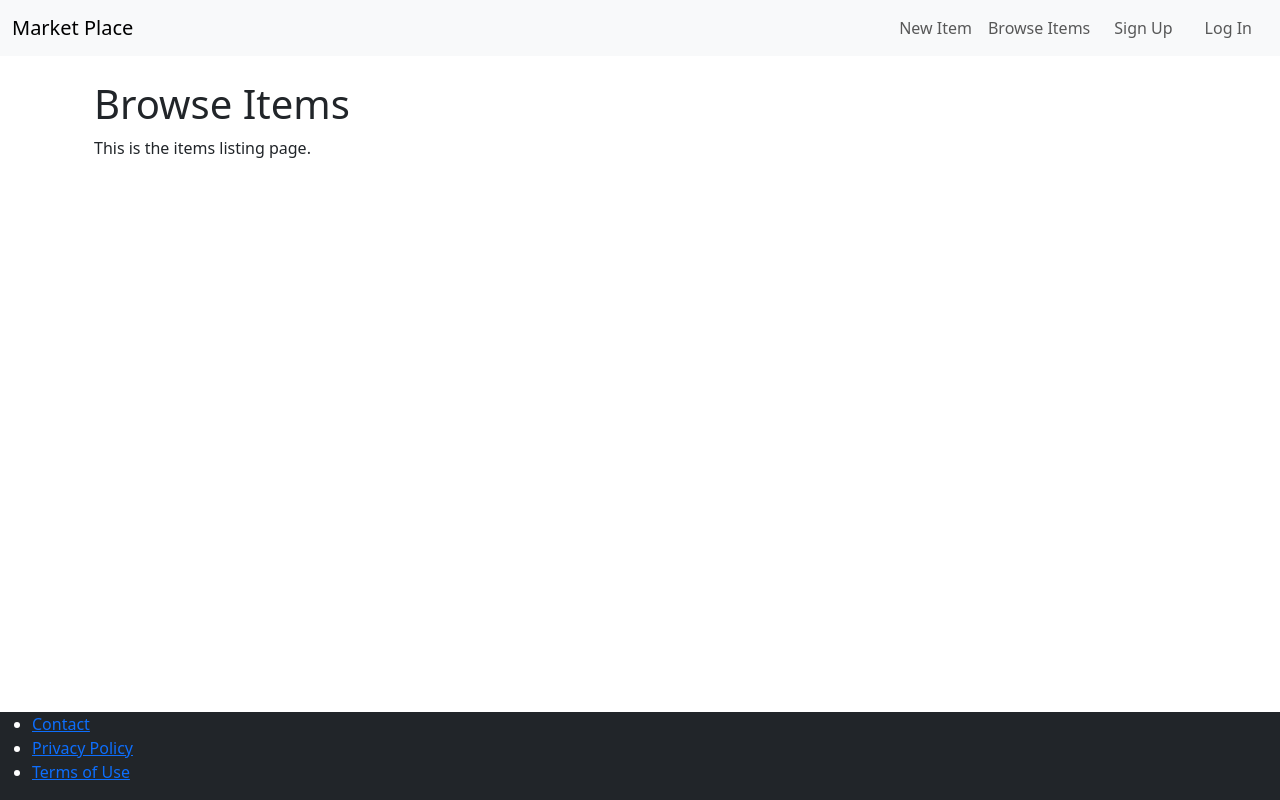
After one commit to laminsaidy/TradingAppPP5, a Django app: page /items/ in a window 1280 px wide. The commit adds this page. Run offline with Django 5.2, Linux system fonts and the light colour scheme.

Commit message:
Add signup, login, browse item, new item, contact functionality and update products/urls.py to include new URL patterns

```diff
--- a/marketplace/urls.py
+++ b/marketplace/urls.py
@@ -1,8 +1,8 @@
-
+# marketplace/urls.py
 from django.contrib import admin
 from django.urls import path, include
 
 urlpatterns = [
     path('admin/', admin.site.urls),
-    path('', include('products.urls')),
+    path('', include('products.urls', namespace='products')),
 ]
--- a/products/templates/products/base.html
+++ b/products/templates/products/base.html
@@ -1,6 +1,8 @@
 <!DOCTYPE html>
 <html>
 <head>
+    <meta charset="utf-8">
+    <meta name="viewport" content="width=device-width, initial-scale=1.0">
     <link href="https://cdn.jsdelivr.net/npm/bootstrap@5.3.0/dist/css/bootstrap.min.css" rel="stylesheet">
     <title>{% block title %}{% endblock %} | Marketplace</title>
     <style>
@@ -24,18 +26,33 @@
         <!-- Navbar -->
         <nav class="navbar navbar-expand-lg navbar-light bg-light">
             <div class="container-fluid">
-                <a class="navbar-brand" href="{% url 'index' %}">Market Place</a>  <!-- Updated to 'index' -->
+                <a class="navbar-brand" href="{% url 'products:index' %}">Market Place</a>
                 <button class="navbar-toggler" type="button" data-bs-toggle="collapse" data-bs-target="#navbarNav" aria-controls="navbarNav" aria-expanded="false" aria-label="Toggle navigation">
                     <span class="navbar-toggler-icon"></span>
                 </button>
                 <div class="collapse navbar-collapse" id="navbarNav">
                     <ul class="navbar-nav ms-auto">
                         <li class="nav-item">
-                            <a class="nav-link" href="{% url 'index' %}">Home</a>  <!-- Updated to 'index' -->
+                            <a class="nav-link" href="{% url 'products:new' %}">New Item</a>
                         </li>
                         <li class="nav-item">
-                            <a class="nav-link" href="{% url 'about' %}">About</a>
+                            <a class="nav-link" href="{% url 'products:items' %}">Browse Items</a>
                         </li>
+                        {% if request.user.is_authenticated %}
+                            <li class="nav-item">
+                                <a class="nav-link btn btn-teal mx-2" href="{% url 'dashboard:index' %}">Dashboard</a>
+                            </li>
+                            <li class="nav-item">
+                                <a class="nav-link btn btn-teal mx-2" href="{% url 'conversation:inbox' %}">Inbox</a>
+                            </li>
+                        {% else %}
+                            <li class="nav-item">
+                                <a class="nav-link btn btn-teal mx-2" href="{% url 'products:signup' %}">Sign Up</a>
+                            </li>
+                            <li class="nav-item">
+                                <a class="nav-link btn btn-gray mx-2" href="{% url 'products:login' %}">Log In</a>
+                            </li>
+                        {% endif %}
                     </ul>
                 </div>
             </div>
@@ -49,8 +66,16 @@
         </div>
 
         <!-- Footer -->
-        <footer class="mt-5 text-center bg-light py-3">
-            <p>&copy; 2025 Marketplace</p>
+        <footer class="py-6 px-6 flex justify-between bg-dark text-white mt-5">
+            <div class="w-2/3 pr-10">
+            </div>
+            <div class="w-1/3">
+                <ul class="space-y-2">
+                    <li><a href="{% url 'products:contact' %}" class="text-lg text-teal-500 hover:text-teal-700">Contact</a></li>
+                    <li><a href="#" class="text-lg text-teal-500 hover:text-teal-700">Privacy Policy</a></li>
+                    <li><a href="#" class="text-lg text-teal-500 hover:text-teal-700">Terms of Use</a></li>
+                </ul>
+            </div>
         </footer>
     </div>
 
--- a/products/templates/products/contact.html
+++ b/products/templates/products/contact.html
@@ -2,7 +2,6 @@
 
 {% block title %}Contact{% endblock %}
 
-
 {% block content %}
 <p>The contact page.</p>
 {% endblock %}
--- /dev/null
+++ b/products/templates/products/items.html
@@ -0,0 +1,10 @@
+{% extends 'products/base.html' %}
+
+{% block title %}Browse Items - Marketplace{% endblock %}
+
+{% block content %}
+<div class="container">
+    <h1>Browse Items</h1>
+    <p>This is the items listing page.</p>
+</div>
+{% endblock %}
--- a/products/urls.py
+++ b/products/urls.py
@@ -1,8 +1,15 @@
+# products/urls.py
 from django.urls import path
 from . import views
 
+app_name = 'products'
+
 urlpatterns = [
-    path('', views.index, name='index'),
+    path('', views.index, name='index'),  # Home page
+    path('about/', views.about, name='about'),
     path('contact/', views.contact, name='contact'),
-    path('about/', views.about, name='about'),
+    path('signup/', views.signup, name='signup'),
+    path('login/', views.login, name='login'),
+    path('new/', views.new, name='new'),
+    path('items/', views.items, name='items'),
 ]
--- a/products/views.py
+++ b/products/views.py
@@ -1,3 +1,4 @@
+# products/views.py
 from django.shortcuts import render
 
 def index(request):
@@ -8,3 +9,15 @@ def about(request):
 
 def contact(request):
     return render(request, 'products/contact.html')
+
+def signup(request):
+    return render(request, 'products/signup.html')
+
+def login(request):
+    return render(request, 'products/login.html')
+
+def new(request):
+    return render(request, 'products/new.html')
+
+def items(request):
+    return render(request, 'products/items.html')
```
Also changed, not shown: products/templates/products/new.html (added, +10 -0 lines).
